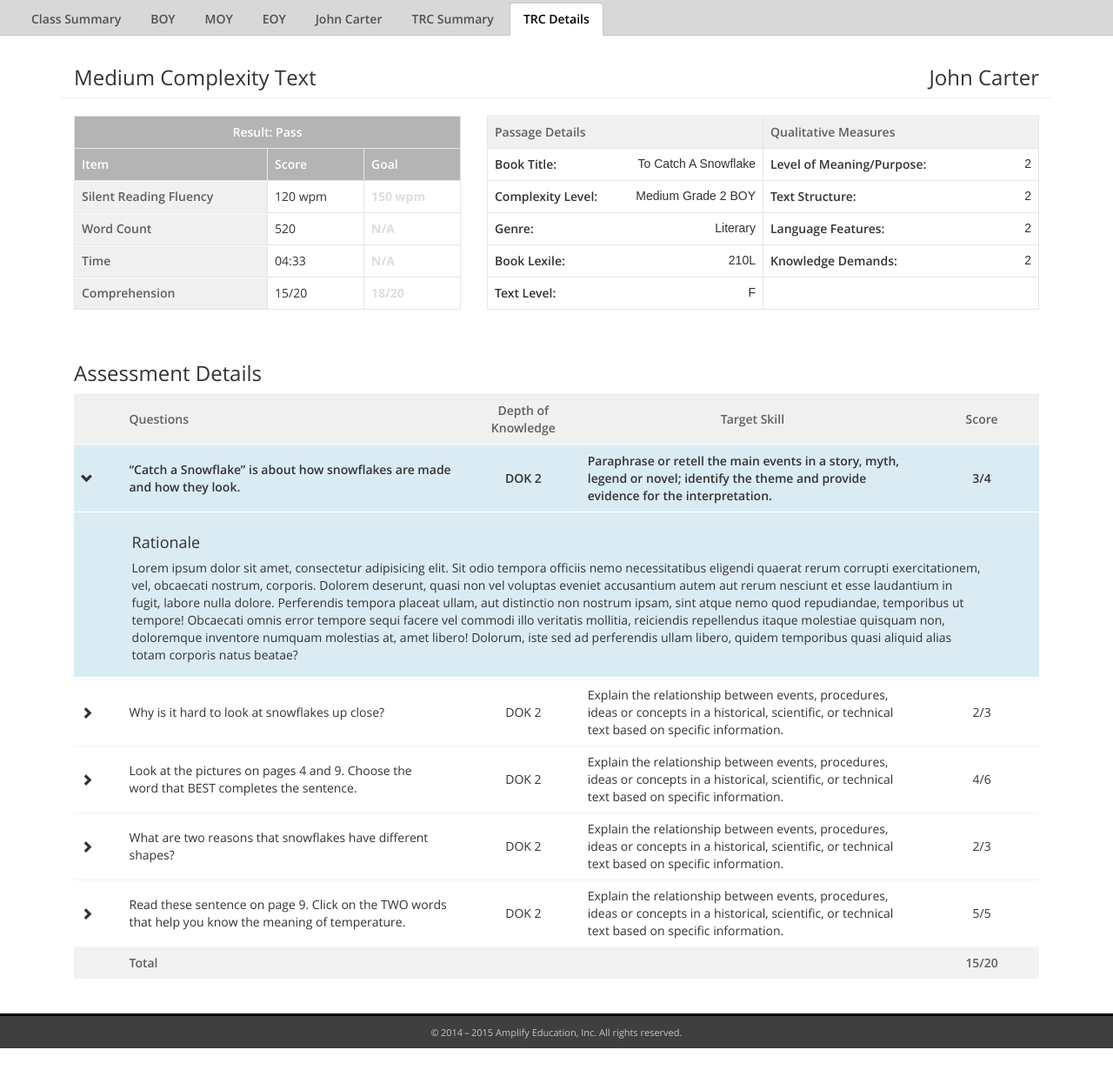
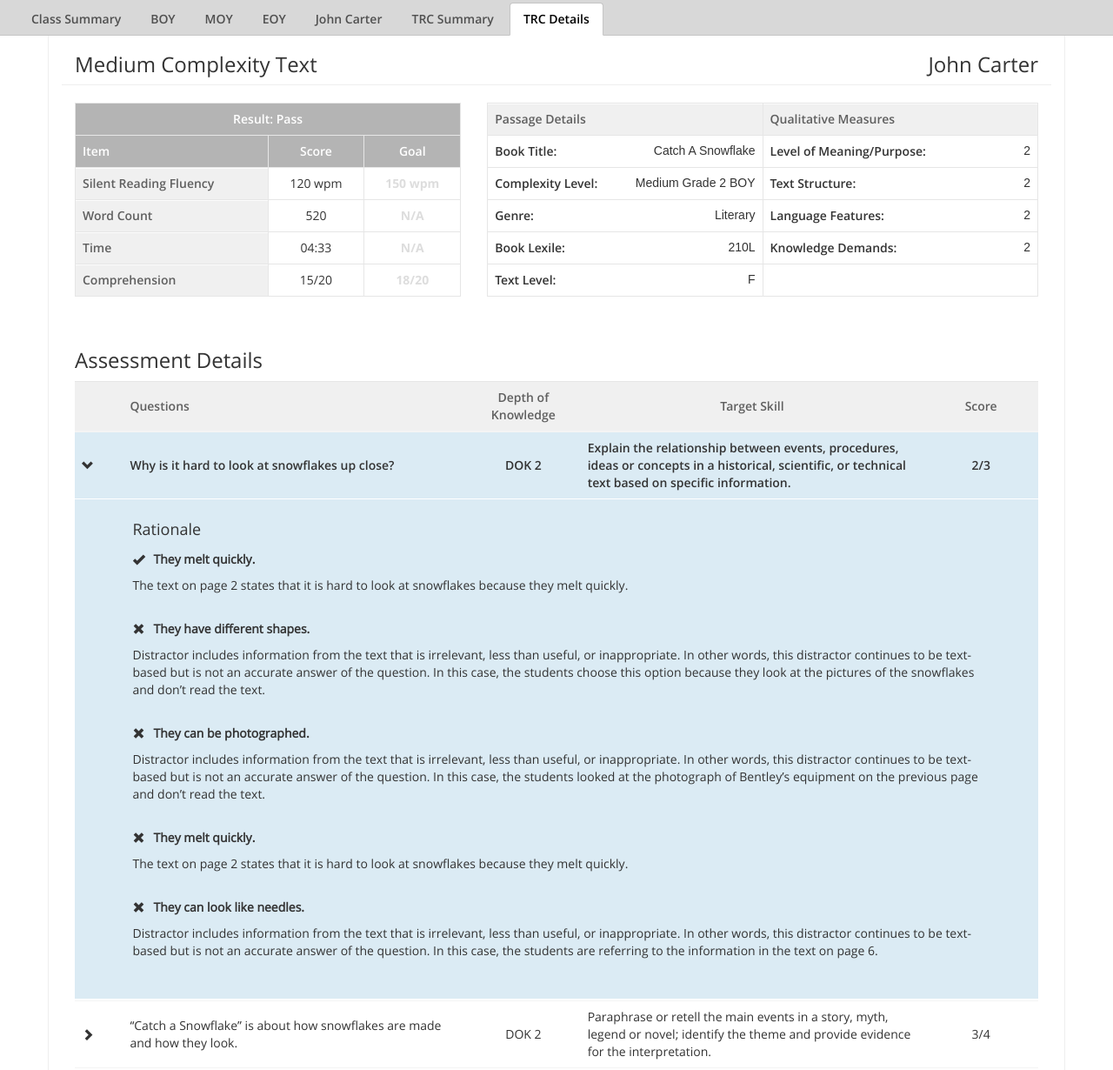
Before and after one commit to rayakkad-amplify/book-management, a plain HTML site: page trc-probe-details.html in a window 1280 px wide. Shown: the part 65-1295 px from the top of the page at 87% size. Before the commit the page ends 1270 px from the top, so only its background shows below. Drawn offline with Linux system fonts and the light colour scheme.

Commit message:
Visual design fixes

```diff
--- a/css/trcStyles.scss
+++ b/css/trcStyles.scss
@@ -1,4 +1,13 @@
 .ui-toolkit {
+    .nav-tabs {
+        margin-bottom: 0;
+    }
+
+    #trc-details {
+        border-left: 1px solid #eee;
+        border-right: 1px solid #eee;
+    }
+
     .page-title {
         border-bottom: 1px solid #eee;
     }
@@ -26,6 +35,28 @@
 
         &#trc-accordion-row-table {
             margin: 0 0 40px 0;
+
+            h4 {
+                padding-bottom: 5px;
+            }
+
+            .rationale-list {
+                padding-left: 0;
+
+                li {
+                    font-weight: bold;
+                    list-style: none;
+
+                    .glyphicon {
+                        margin-right: 10px;
+                    }
+
+                    p {
+                        font-weight: normal;
+                        padding: 10px 0 20px 0;
+                    }
+                }
+            }
         }
     }
 }
--- a/trc-probe-details.html
+++ b/trc-probe-details.html
@@ -10,7 +10,7 @@
 <body>
     <!-- Top Navigation -->
     <div role="navigation" class="navbar navbar-default navbar-static-top">
-        <div class="navbar-header"><a href="../" class="navbar-brand"><span class="view-title">mCLASS:Insight</span></a>
+        <div class="navbar-header"><a href="../" class="navbar-brand"><span class="view-title">mCLASS:Insight Reading</span></a>
             <ul class="nav navbar-nav navbar-right navbar-primary-collapsed">
                 <li>
                     <a href="#" role="button" data-toggle="collapse" data-target=".navbar-main" class="icon icon-menu">
@@ -82,7 +82,7 @@
     </ul>
 
     <!-- TRC Details Content -->
-    <div class="container">
+    <div class="container" id="trc-details">
         <!-- Header Title -->
         <div class="col-md-12 page-title">
             <h3>Medium Complexity Text
@@ -99,30 +99,30 @@
                     </tr>
                     <tr>
                         <th class="text-left dark-cell" colspan="2">Item</th>
-                        <th class="text-left dark-cell">Score</th>
-                        <th class="text-left dark-cell">Goal</th>
+                        <th class="text-center dark-cell">Score</th>
+                        <th class="text-center dark-cell">Goal</th>
                     </tr>
                 </thead>
                 <tbody>
                     <tr>
                         <th class="dark-cell" colspan="2">Silent Reading Fluency</th>
-                        <td>120 wpm</td>
-                        <td class="standard-grey">150 wpm</td>
+                        <td class="text-center">120 wpm</td>
+                        <td class="text-center standard-grey">150 wpm</td>
                     </tr>
                     <tr>
                         <th class="dark-cell" colspan="2">Word Count</th>
-                        <td>520</td>
-                        <td class="standard-grey">N/A</td>
+                        <td class="text-center">520</td>
+                        <td class="text-center standard-grey">N/A</td>
                     </tr>
                     <tr>
                         <th class="dark-cell" colspan="2">Time</th>
-                        <td>04:33</td>
-                        <td class="standard-grey">N/A</td>
+                        <td class="text-center">04:33</td>
+                        <td class="text-center standard-grey">N/A</td>
                     </tr>
                     <tr>
                         <th class="dark-cell" colspan="2">Comprehension</th>
-                        <td>15/20</td>
-                        <td class="standard-grey">18/20</td>
+                        <td class="text-center">15/20</td>
+                        <td class="text-center standard-grey">18/20</td>
                     </tr>
                 </tbody>
             </table>
@@ -137,7 +137,7 @@
                         <th class="text-left dark-cell">Qualitative Measures</th>
                     </tr>
                     <tr>
-                        <td>Book Title:<span>To Catch A Snowflake</span></td>
+                        <td>Book Title:<span>Catch A Snowflake</span></td>
                         <td>Level of Meaning/Purpose:<span>2</span></td>
                     </tr>
                     <tr>
@@ -182,6 +182,48 @@
                     <tr class="accordion-row-header">
                         <td width="5%"><span class="glyphicon glyphicon-chevron-right"></span></td>
                         <td colspan="3">
+                            Why is it hard to look at snowflakes up close?
+                        </td>
+                        <td class="text-center">DOK 2</td>
+                        <td colspan="3">
+                            Explain the relationship between events, procedures, ideas or concepts in a historical, scientific, or technical text based on specific information.
+                        </td>
+                        <td class="text-center">2/3</td>
+                    </tr>
+                    <tr class="accordion-row-details">
+                        <td colspan="9">
+                            <div class="content">
+                                <h4>Rationale</h4>
+                                <p></p>
+                                <ul class="rationale-list">
+                                    <li>
+                                        <span class="glyphicon glyphicon-ok"></span>They melt quickly.
+                                        <p>The text on page 2 states that it is hard to look at snowflakes because they melt quickly.</p>
+                                    </li>
+                                    <li>
+                                        <span class="glyphicon glyphicon-remove"></span>They have different shapes.
+                                        <p>Distractor includes information from the text that is irrelevant, less than useful, or inappropriate. In other words, this distractor continues to be text-based but is not an accurate answer of the question. In this case, the students choose this option because they look at the pictures of the snowflakes and don’t read the text.</p>
+                                    </li>
+                                    <li>
+                                        <span class="glyphicon glyphicon-remove"></span>They can be photographed.
+                                        <p>Distractor includes information from the text that is irrelevant, less than useful, or inappropriate. In other words, this distractor continues to be text-based but is not an accurate answer of the question. In this case, the students looked at the photograph of Bentley’s equipment on the previous page and don’t read the text.</p>
+                                    </li>
+                                    <li>
+                                        <span class="glyphicon glyphicon-remove"></span>They melt quickly.
+                                        <p>The text on page 2 states that it is hard to look at snowflakes because they melt quickly.</p>
+                                    </li>
+                                    <li>
+                                        <span class="glyphicon glyphicon-remove"></span>They can look like needles.
+                                        <p>Distractor includes information from the text that is irrelevant, less than useful, or inappropriate. In other words, this distractor continues to be text-based but is not an accurate answer of the question. In this case, the students are referring to the information in the text on page 6.</p>
+                                    </li>
+                                </ul>
+                            </div>
+                        </td>
+                    </tr>
+
+                    <tr class="accordion-row-header">
+                        <td width="5%"><span class="glyphicon glyphicon-chevron-right"></span></td>
+                        <td colspan="3">
                             “Catch a Snowflake” is about how snowflakes are made and how they look.
                         </td>
                         <td class="text-center">DOK 2</td>
@@ -189,26 +231,6 @@
                             Paraphrase or retell the main events in a story, myth, legend or novel; identify the theme and provide evidence for the interpretation.
                         </td>
                         <td class="text-center">3/4</td>
-                    </tr>
-                    <tr class="accordion-row-details">
-                        <td colspan="9">
-                            <div class="content">
-                                <h4>Rationale</h4>
-                                Lorem ipsum dolor sit amet, consectetur adipisicing elit. Sit odio tempora officiis nemo necessitatibus eligendi quaerat rerum corrupti exercitationem, vel, obcaecati nostrum, corporis. Dolorem deserunt, quasi non vel voluptas eveniet accusantium autem aut rerum nesciunt et esse laudantium in fugit, labore nulla dolore. Perferendis tempora placeat ullam, aut distinctio non nostrum ipsam, sint atque nemo quod repudiandae, temporibus ut tempore! Obcaecati omnis error tempore sequi facere vel commodi illo veritatis mollitia, reiciendis repellendus itaque molestiae quisquam non, doloremque inventore numquam molestias at, amet libero! Dolorum, iste sed ad perferendis ullam libero, quidem temporibus quasi aliquid alias totam corporis natus beatae?
-                            </div>
-                        </td>
-                    </tr>
-
-                    <tr class="accordion-row-header">
-                        <td width="5%"><span class="glyphicon glyphicon-chevron-right"></span></td>
-                        <td colspan="3">
-                            Why is it hard to look at snowflakes up close?
-                        </td>
-                        <td class="text-center">DOK 2</td>
-                        <td colspan="3">
-                            Explain the relationship between events, procedures, ideas or concepts in a historical, scientific, or technical text based on specific information.
-                        </td>
-                        <td class="text-center">2/3</td>
                     </tr>
                     <tr class="accordion-row-details">
                         <td colspan="9">
```
Also changed, not shown: css/trcStyles.css.
